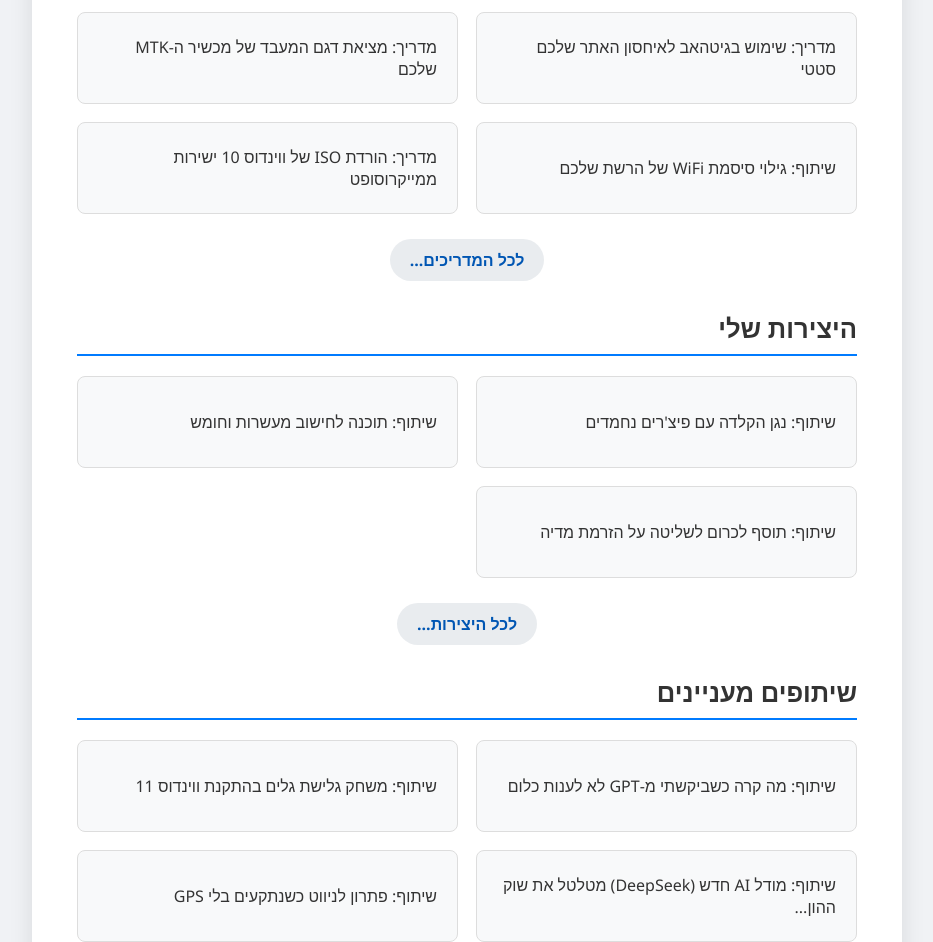
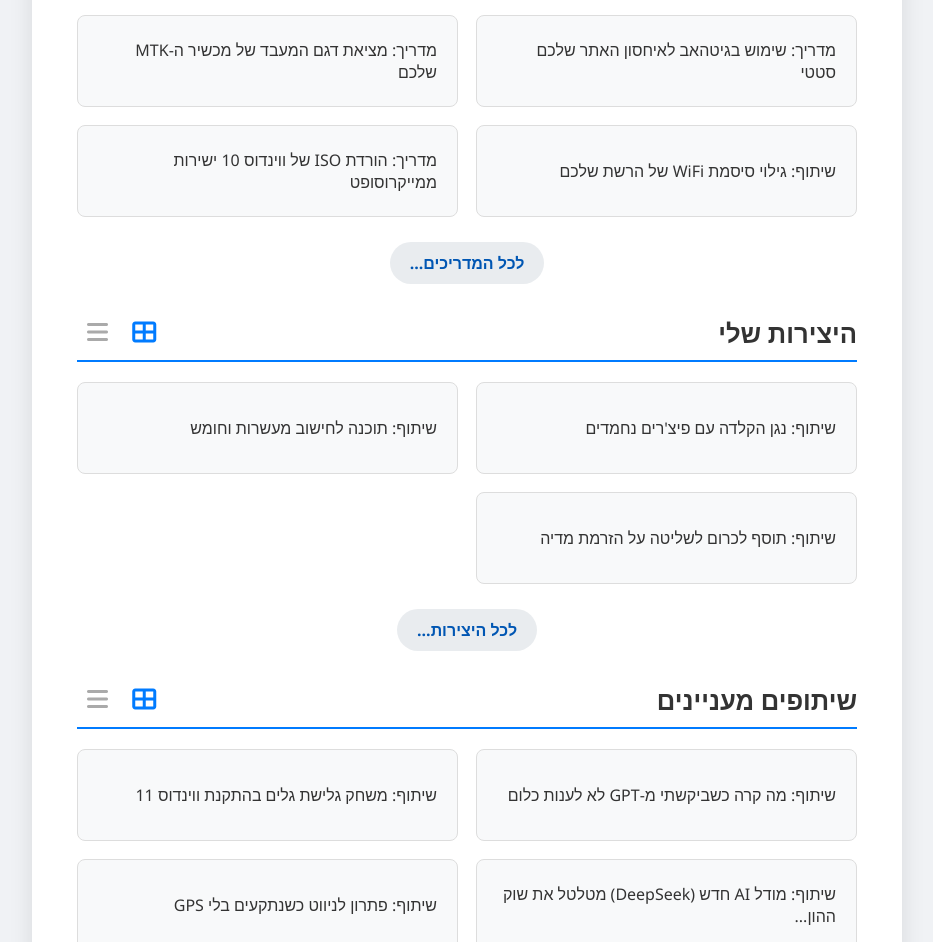
Before and after one commit to yo-2580/profile2580, a plain HTML site: page index.html in a window 1280 px wide. Shown: the part 578-1520 px from the top of the page, without its empty margins (173-1106 px from the left). Drawn offline with Linux system fonts and the light colour scheme.

Commit message:
Update index.html

```diff
--- a/index.html
+++ b/index.html
@@ -28,9 +28,15 @@
         p { font-size: 1.1em; line-height: 1.6; }
         .separator { border: 0; height: 1px; background-color: var(--separator-color); margin: 50px auto; width: 80%; transition: background-color 0.3s; }
         .section-header { display: flex; justify-content: space-between; align-items: center; margin-top: 30px; margin-bottom: 20px; border-bottom: 2px solid var(--active-nav-color); padding-bottom: 8px; transition: border-color 0.3s; }
+        .view-toggle-btn { background: none; border: none; cursor: pointer; font-size: 1.5em; color: #aaa; padding: 5px 10px; transition: color 0.2s; }
+        .view-toggle-btn:hover { color: #555; }
+        .dark-mode .view-toggle-btn:hover { color: #fff; }
+        .view-toggle-btn.active { color: var(--active-nav-color); }
         .links-container { display: grid; grid-template-columns: repeat(auto-fit, minmax(280px, 1fr)); gap: 18px; }
+        .links-container.list-view { display: flex; flex-direction: column; gap: 15px; }
         .content-link { display: flex; align-items: center; justify-content: flex-start; background-color: var(--link-card-bg); color: var(--text-color); padding: 15px 20px; text-decoration: none; border-radius: 8px; border: 1px solid var(--link-card-border); transition: all 0.2s ease-in-out; font-weight: 500; text-align: right; min-height: 60px; }
         .content-link:hover { background-color: #e9ecef; border-color: var(--active-nav-color); color: #0056b3; transform: translateY(-3px); box-shadow: 0 4px 12px rgba(0,0,0,0.08); }
+        .links-container.list-view .content-link { padding: 14px 20px; min-height: auto; font-size: 1.05em; }
         .dark-mode .content-link:hover { background-color: #3a3a3a; color: #fff; }
         .view-all-btn { display: inline-block; text-align: center; margin-top: 25px; padding: 10px 20px; background-color: #e9ecef; color: #0056b3; text-decoration: none; font-weight: bold; border-radius: 25px; transition: background-color 0.3s; }
         .view-all-btn:hover { background-color: #dbe4f0; }
@@ -58,42 +64,101 @@
         <h2>חבר קהילת מתמחים טופ</h2>
         <p>זהו המרחב האישי שלי ברשת. שמח לראות אתכם כאן!<br>בקהילה אני נהנה לשתף ידע, לעזור לאחרים וליצור כלים שימושיים.</p>
         <hr class="separator">
-        <div class="section-header"><h3>המדריכים שלי</h3></div>
-        <div class="links-container">
-             <a href="https://mitmachim.top/topic/86704/" target="_blank" rel="noopener noreferrer" class="content-link">מדריך: שימוש בגיטהאב לאיחסון האתר שלכם סטטי</a>
+
+        <!-- מדריכים -->
+        <div class="section-header">
+            <h3>המדריכים שלי</h3>
+            <div>
+                <button id="grid-view-btn-1" class="view-toggle-btn" title="תצוגת רשת"><i class="fas fa-th-large"></i></button>
+                <button id="list-view-btn-1" class="view-toggle-btn" title="תצוגת רשימה"><i class="fas fa-bars"></i></button>
+            </div>
+        </div>
+        <div class="links-container" id="guides-container">
+            <a href="https://mitmachim.top/topic/86704/" target="_blank" rel="noopener noreferrer" class="content-link">מדריך: שימוש בגיטהאב לאיחסון האתר שלכם סטטי</a>
             <a href="https://mitmachim.top/topic/81363/" target="_blank" rel="noopener noreferrer" class="content-link">מדריך: מציאת דגם המעבד של מכשיר ה-MTK שלכם</a>
             <a href="https://mitmachim.top/topic/76064/" target="_blank" rel="noopener noreferrer" class="content-link">שיתוף: גילוי סיסמת WiFi של הרשת שלכם</a>
             <a href="https://mitmachim.top/topic/76017/" target="_blank" rel="noopener noreferrer" class="content-link">מדריך: הורדת ISO של ווינדוס 10 ישירות ממייקרוסופט</a>
         </div>
         <a href="guides.html" class="view-all-btn">לכל המדריכים...</a>
-        <div class="section-header"><h3>היצירות שלי</h3></div>
-        <div class="links-container">
+
+        <!-- יצירות -->
+        <div class="section-header">
+            <h3>היצירות שלי</h3>
+            <div>
+                <button id="grid-view-btn-2" class="view-toggle-btn" title="תצוגת רשת"><i class="fas fa-th-large"></i></button>
+                <button id="list-view-btn-2" class="view-toggle-btn" title="תצוגת רשימה"><i class="fas fa-bars"></i></button>
+            </div>
+        </div>
+        <div class="links-container" id="creations-container">
             <a href="https://mitmachim.top/topic/84921/" target="_blank" rel="noopener noreferrer" class="content-link">שיתוף: נגן הקלדה עם פיצ'רים נחמדים</a>
             <a href="https://mitmachim.top/topic/83780/" target="_blank" rel="noopener noreferrer" class="content-link">שיתוף: תוכנה לחישוב מעשרות וחומש</a>
             <a href="https://mitmachim.top/topic/75665/" target="_blank" rel="noopener noreferrer" class="content-link">שיתוף: תוסף לכרום לשליטה על הזרמת מדיה</a>
         </div>
         <a href="creations.html" class="view-all-btn">לכל היצירות...</a>
-        <div class="section-header"><h3>שיתופים מעניינים</h3></div>
-        <div class="links-container">
+
+        <!-- שיתופים -->
+        <div class="section-header">
+            <h3>שיתופים מעניינים</h3>
+            <div>
+                <button id="grid-view-btn-3" class="view-toggle-btn" title="תצוגת רשת"><i class="fas fa-th-large"></i></button>
+                <button id="list-view-btn-3" class="view-toggle-btn" title="תצוגת רשימה"><i class="fas fa-bars"></i></button>
+            </div>
+        </div>
+        <div class="links-container" id="shares-container">
             <a href="https://mitmachim.top/topic/78758/" target="_blank" rel="noopener noreferrer" class="content-link">שיתוף: מה קרה כשביקשתי מ-GPT לא לענות כלום</a>
             <a href="https://mitmachim.top/topic/76315/" target="_blank" rel="noopener noreferrer" class="content-link">שיתוף: משחק גלישת גלים בהתקנת ווינדוס 11</a>
             <a href="https://mitmachim.top/post/909336" target="_blank" rel="noopener noreferrer" class="content-link">שיתוף: מודל AI חדש (DeepSeek) מטלטל את שוק ההון...</a>
             <a href="https://mitmachim.top/topic/68978/" target="_blank" rel="noopener noreferrer" class="content-link">שיתוף: פתרון לניווט כשנתקעים בלי GPS</a>
         </div>
         <a href="shares.html" class="view-all-btn">לכל השיתופים...</a>
+
         <hr class="separator">
         <a href="https://mitmachim.top/user/2580" target="_blank" class="main-cta-btn">רוצים לקרוא עוד? בקרו בפרופיל שלי!</a>
         <footer><p>&copy; 2025 | נוצר לצורך הדגמה ע"י ג'מיני עבור 2580</p></footer>
     </div>
     <button id="dark-mode-toggle" title="שנה מצב תצוגה"><i class="fas fa-moon"></i></button>
     <script>
-        const toggleBtn = document.getElementById('dark-mode-toggle');
-        const toggleIcon = toggleBtn.querySelector('i');
+        // Dark Mode Toggle
+        const darkModeBtn = document.getElementById('dark-mode-toggle');
+        const darkModeIcon = darkModeBtn.querySelector('i');
         const docElement = document.documentElement;
+        function setDarkModeIcon() { if (docElement.classList.contains('dark-mode')) { darkModeIcon.classList.remove('fa-moon'); darkModeIcon.classList.add('fa-sun'); } else { darkModeIcon.classList.remove('fa-sun'); darkModeIcon.classList.add('fa-moon'); } }
+        darkModeBtn.addEventListener('click', () => { docElement.classList.toggle('dark-mode'); localStorage.setItem('theme', docElement.classList.contains('dark-mode') ? 'dark' : 'light'); setDarkModeIcon(); });
+        setDarkModeIcon();
 
-        function setIcon() { if (docElement.classList.contains('dark-mode')) { toggleIcon.classList.remove('fa-moon'); toggleIcon.classList.add('fa-sun'); } else { toggleIcon.classList.remove('fa-sun'); toggleIcon.classList.add('fa-moon'); } }
-        toggleBtn.addEventListener('click', () => { docElement.classList.toggle('dark-mode'); if (docElement.classList.contains('dark-mode')) { localStorage.setItem('theme', 'dark'); } else { localStorage.setItem('theme', 'light'); } setIcon(); });
-        setIcon();
+        // Reusable function for Grid/List View Toggle
+        function setupViewToggle(gridBtnId, listBtnId, containerId, storageKey) {
+            const gridViewBtn = document.getElementById(gridBtnId);
+            const listViewBtn = document.getElementById(listBtnId);
+            const container = document.getElementById(containerId);
+            const savedView = localStorage.getItem(storageKey);
+
+            if (savedView === 'list') {
+                container.classList.add('list-view');
+                listViewBtn.classList.add('active');
+            } else {
+                gridViewBtn.classList.add('active');
+            }
+
+            gridViewBtn.addEventListener('click', () => {
+                container.classList.remove('list-view');
+                gridViewBtn.classList.add('active');
+                listViewBtn.classList.remove('active');
+                localStorage.setItem(storageKey, 'grid');
+            });
+
+            listViewBtn.addEventListener('click', () => {
+                container.classList.add('list-view');
+                listViewBtn.classList.add('active');
+                gridViewBtn.classList.remove('active');
+                localStorage.setItem(storageKey, 'list');
+            });
+        }
+
+        // Initialize toggles for each section on the home page
+        setupViewToggle('grid-view-btn-1', 'list-view-btn-1', 'guides-container', 'viewModeGuides');
+        setupViewToggle('grid-view-btn-2', 'list-view-btn-2', 'creations-container', 'viewModeCreations');
+        setupViewToggle('grid-view-btn-3', 'list-view-btn-3', 'shares-container', 'viewModeShares');
     </script>
 </body>
 </html>
```
